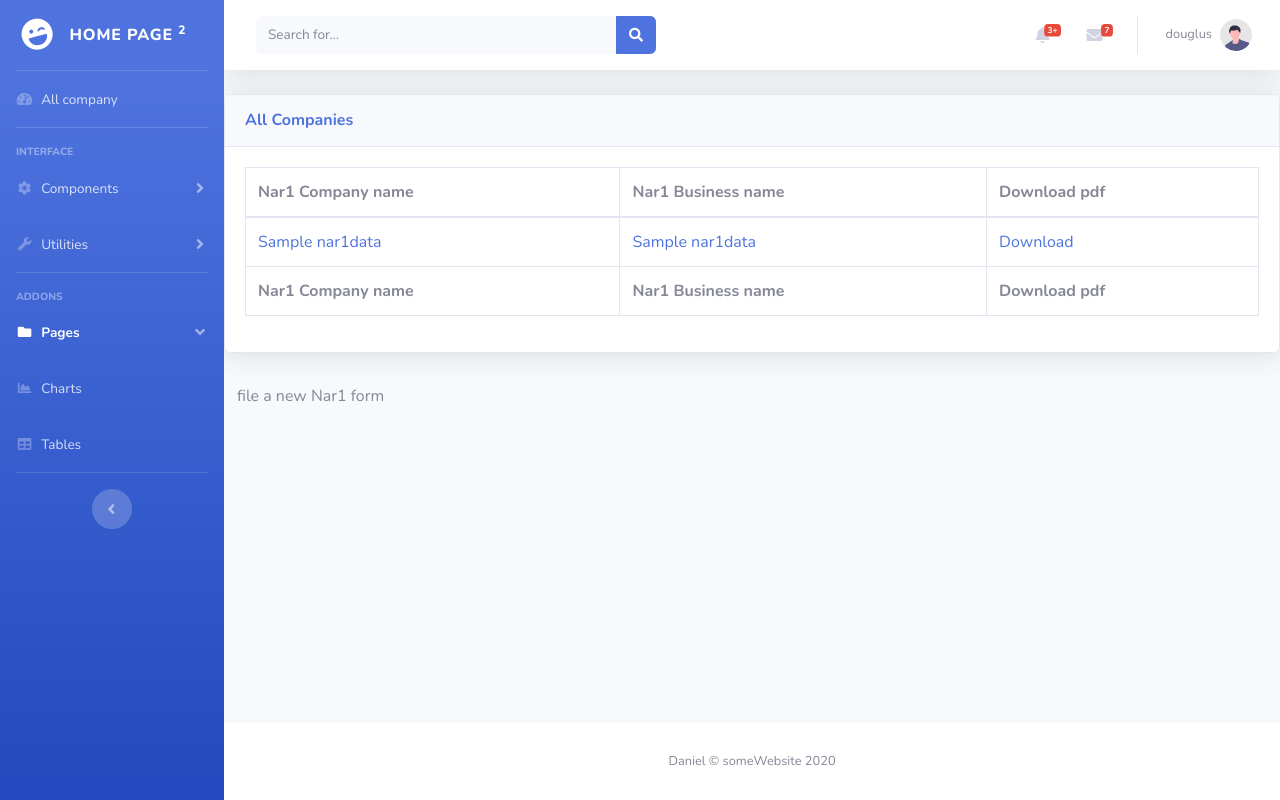
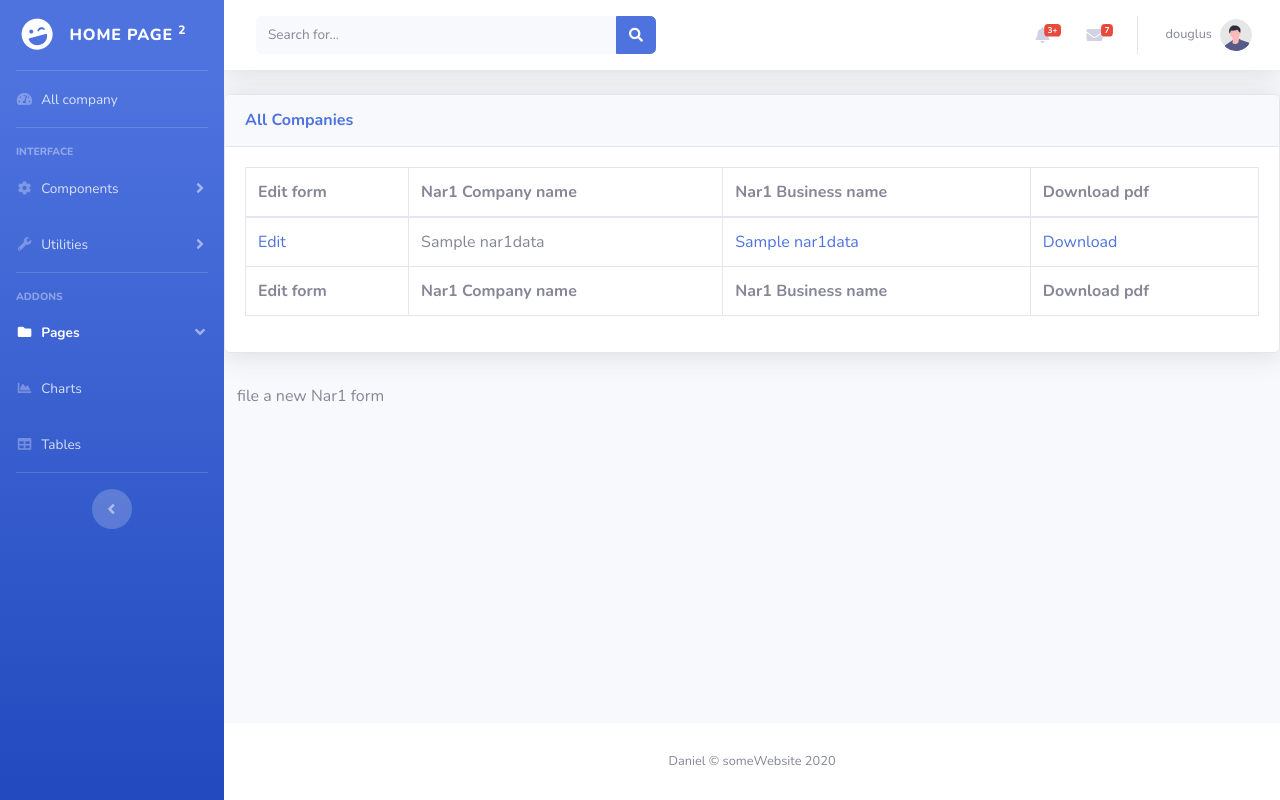
Before and after one commit to DanielNorth/companyDataConstructed, a Flask app: page /home/all_company/1 in a window 1280 px wide. Run offline with Flask 2, Linux system fonts and the light colour scheme; the first user in the database is signed in; tables that the repository leaves empty hold one stand-in row (Sample ...); some libraries are stand-ins or nearby versions.

Commit message:
05 dec second

```diff
--- a/companyFilling/model.py
+++ b/companyFilling/model.py
@@ -60,9 +60,9 @@ class Nar1data(db.Model):
     businessName = db.Column(db.String(200))
     typeOfCompany = db.Column(db.String(200))
 
-    date1 = db.Column(db.String(200))
-    financialStatementStartDate = db.Column(db.String(200))
-    financialStatementEndDate = db.Column(db.String(200))
+    date1 = db.Column(db.DateTime)
+    financialStatementStartDate = db.Column(db.DateTime)
+    financialStatementEndDate = db.Column(db.DateTime)
 
     registeredOfficeAddress = db.Column(db.Text())
     emailAddress = db.Column(db.String(200))
--- a/companyFilling/templates/addForm.html
+++ b/companyFilling/templates/addForm.html
@@ -13,6 +13,7 @@
             <table class="table table-bordered" id="dataTable" width="100%" cellspacing="0">
                 <thead>
                 <tr>
+                    <th>Edit form</th>
                     <th>Nar1 Company name</th>
                     <th>Nar1 Business name</th>
                     <th>Download pdf</th>
@@ -20,6 +21,7 @@
                 </thead>
                 <tfoot>
                 <tr>
+                    <th>Edit form</th>
                     <th>Nar1 Company name </th>
                     <th>Nar1 Business name</th>
                     <th>Download pdf</th>
@@ -29,7 +31,8 @@
 
                 {% for form in companyForm %}
                 <tr>
-                    <td><a href="{{ url_for('fillingForm.edit_form', nar1_number=form.id) }}">{{form.companyName}}</td>
+                    <td><a href="{{ url_for('fillingForm.edit_form', nar1_number=form.id) }}">Edit</td>
+                    <td>{{form.companyName}}</td>
                     <td><a href="#">{{ form.businessName }}</a></td>
                     <td><a href="{{ url_for('fillingForm.nar1_pdf_download', form_number=form.id) }}">Download</a> </td>
                 </tr>
```
Also changed, not shown: companyFilling/database.db, 1 other file.
